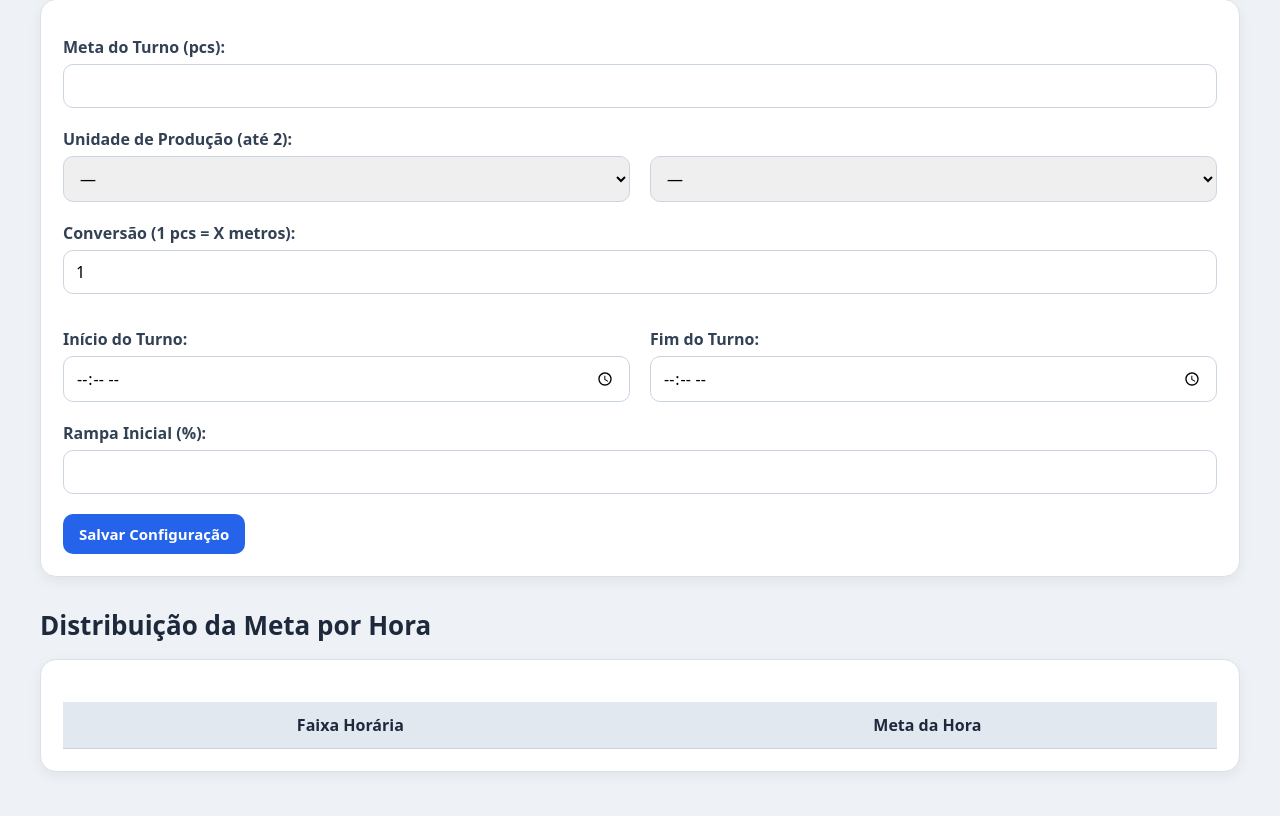
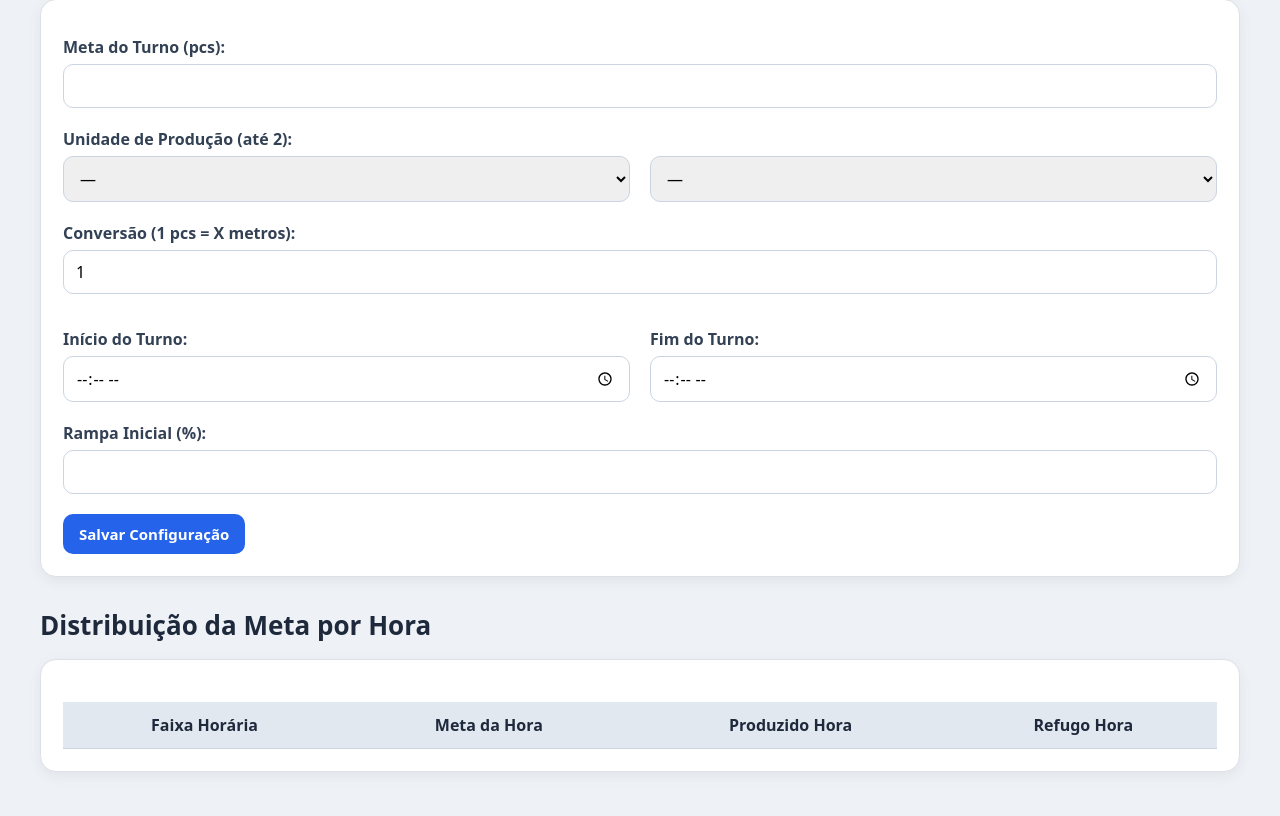
Before and after one commit to NettoSantana/indflow, a Flask app: page /producao/config/1 in a window 1280 px wide. Shown: the part 153-969 px from the top of the page. Run offline with Flask 3, Linux system fonts and the light colour scheme; data that the repository does not hold is empty.

Commit message:
﻿feat(config): tabela por hora com Produzido Hora e Refugo Hora
- adiciona 2 colunas na tabela: Produzido Hora e Refugo Hora
- Produzido Hora aparece apenas na hora atual (ultima_hora)
- Refugo Hora inicia em 0 (pronto para módulo de qualidade)

```diff
--- a/templates/config_maquina.html
+++ b/templates/config_maquina.html
@@ -101,6 +101,10 @@
         <tr>
           <th>Faixa Horária</th>
           <th>Meta da Hora</th>
+
+          <!-- NOVO -->
+          <th>Produzido Hora</th>
+          <th>Refugo Hora</th>
         </tr>
       </thead>
       <tbody></tbody>
@@ -209,6 +213,10 @@ function carregarTabela(){
       const horas = data.horas_turno || [];
       const metas = data.meta_por_hora || [];
 
+      // NOVO: dados da hora atual
+      const idxHoraAtual = data.ultima_hora;
+      const produzidoHora = data.producao_hora ?? 0;
+
       let tbody = document.querySelector("#tabela-horas tbody");
       tbody.innerHTML = "";
 
@@ -221,8 +229,19 @@ function carregarTabela(){
         let tdMeta = document.createElement("td");
         tdMeta.textContent = metas[i];
 
+        // NOVO: Produzido Hora
+        let tdProduzidoHora = document.createElement("td");
+        tdProduzidoHora.textContent = (i === idxHoraAtual) ? produzidoHora : "—";
+
+        // NOVO: Refugo Hora (por enquanto 0)
+        let tdRefugoHora = document.createElement("td");
+        tdRefugoHora.textContent = 0;
+
         tr.appendChild(tdHora);
         tr.appendChild(tdMeta);
+        tr.appendChild(tdProduzidoHora);
+        tr.appendChild(tdRefugoHora);
+
         tbody.appendChild(tr);
       }
     });
```
